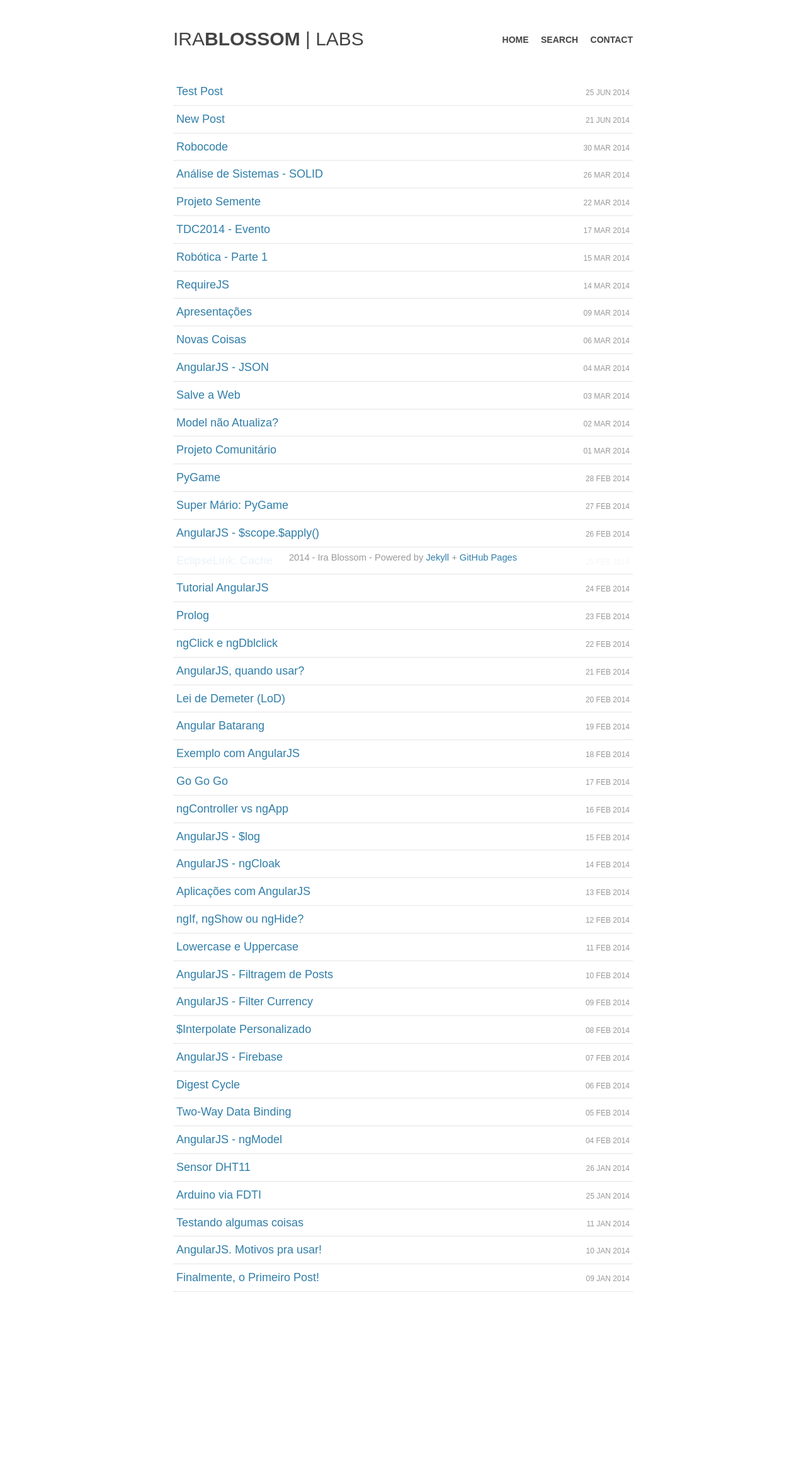
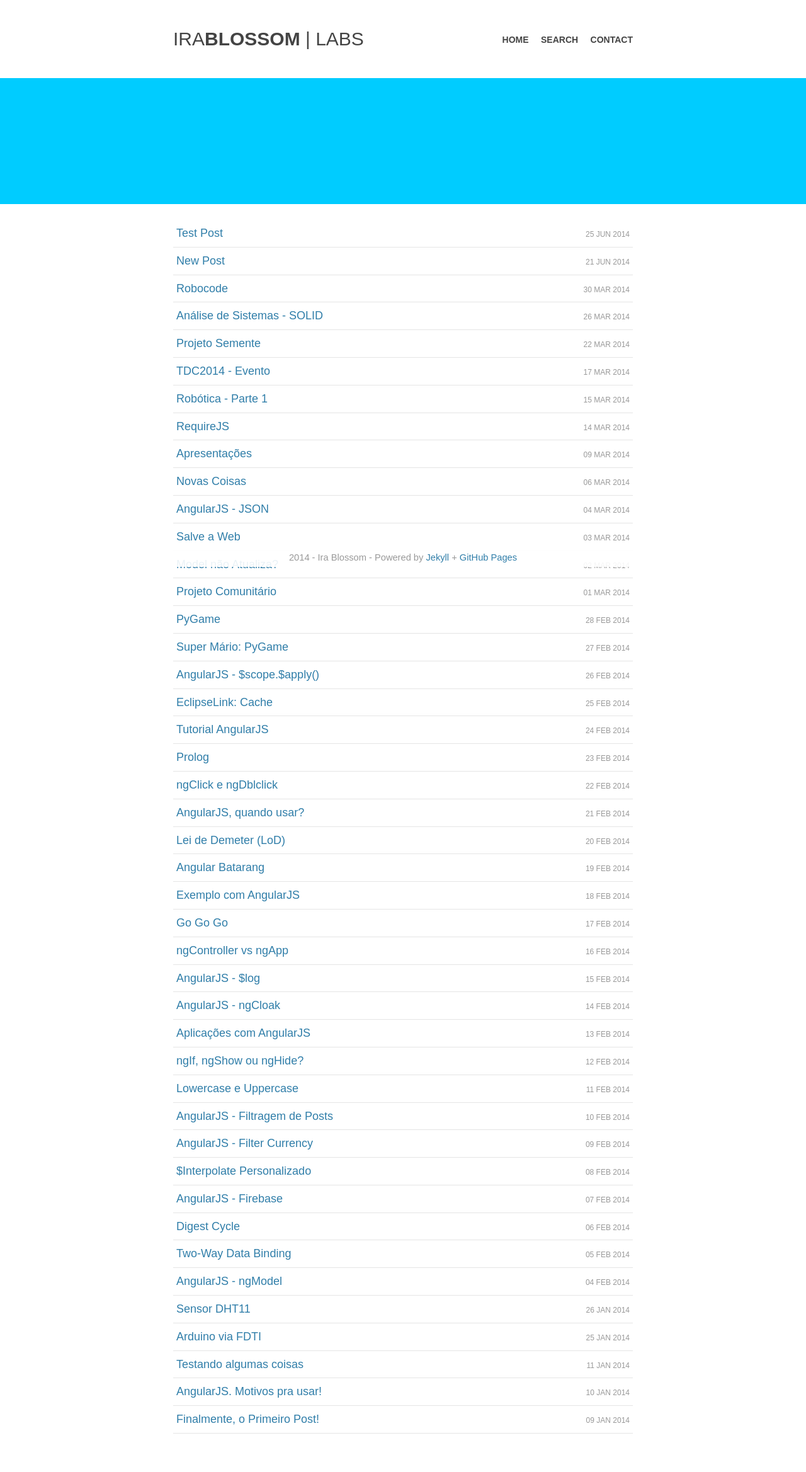
Before and after one commit to ibloss/ibloss.github.io, a Jekyll site: the page built from index.html, in a window 1280 px wide. Shown: the whole page at 63% size. Built offline with Jekyll 4.4.1, drawn with Linux system fonts in a browser that asks for light colours; some web fonts are replaced; Markdown is read by kramdown in place of the engine named in the settings; before the commit the page ends 2112 px from its top, so only the background shows below that.

Commit message:
add hero section into index page

```diff
--- a/css/base.css
+++ b/css/base.css
@@ -117,7 +117,7 @@ li {
 .hero {
   background-color: #2B2B2B;
   background-size: cover;
-  /*height: 200px;*/
+  height: 200px;
   /*box-shadow: inset 0 0 15px rgba(0,0,0,.5);*/
 }
 
```
